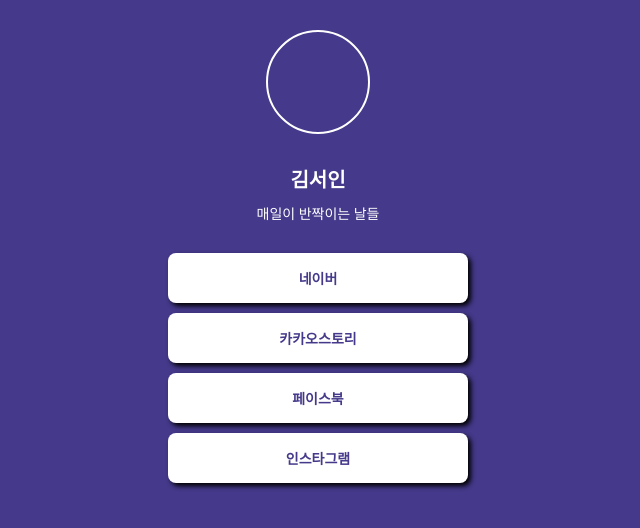
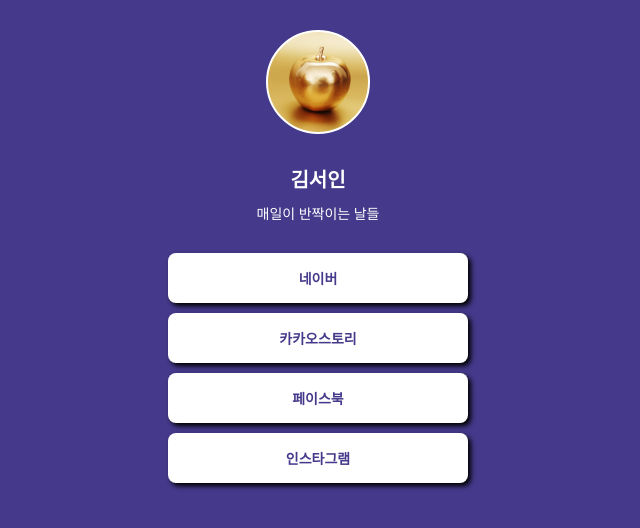
Before and after one commit to SEOINKIM2022/mtpage, a plain HTML site: page index.html in a window 1280 px wide. Shown: the whole page, without its empty margins (322-962 px from the left). Drawn offline with Linux system fonts and the light colour scheme; a web font is replaced by a local one.

Commit message:
Update index.html

```diff
--- a/index.html
+++ b/index.html
@@ -26,7 +26,7 @@
 
             border : 2px solid white;
 
-            background-image: url('하트.JPG');
+            background-image: url('금사과.JPG');
             background-position: center;
             background-size: cover;
         }
```
